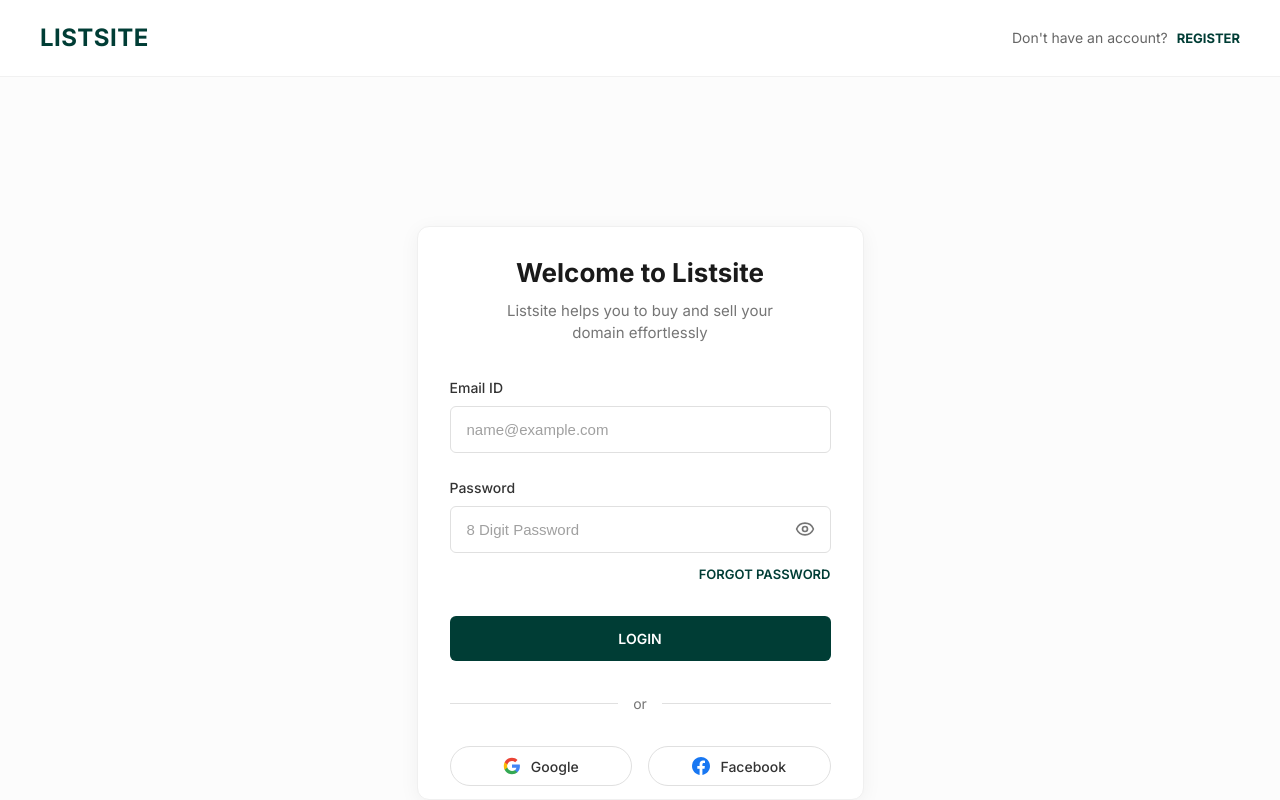
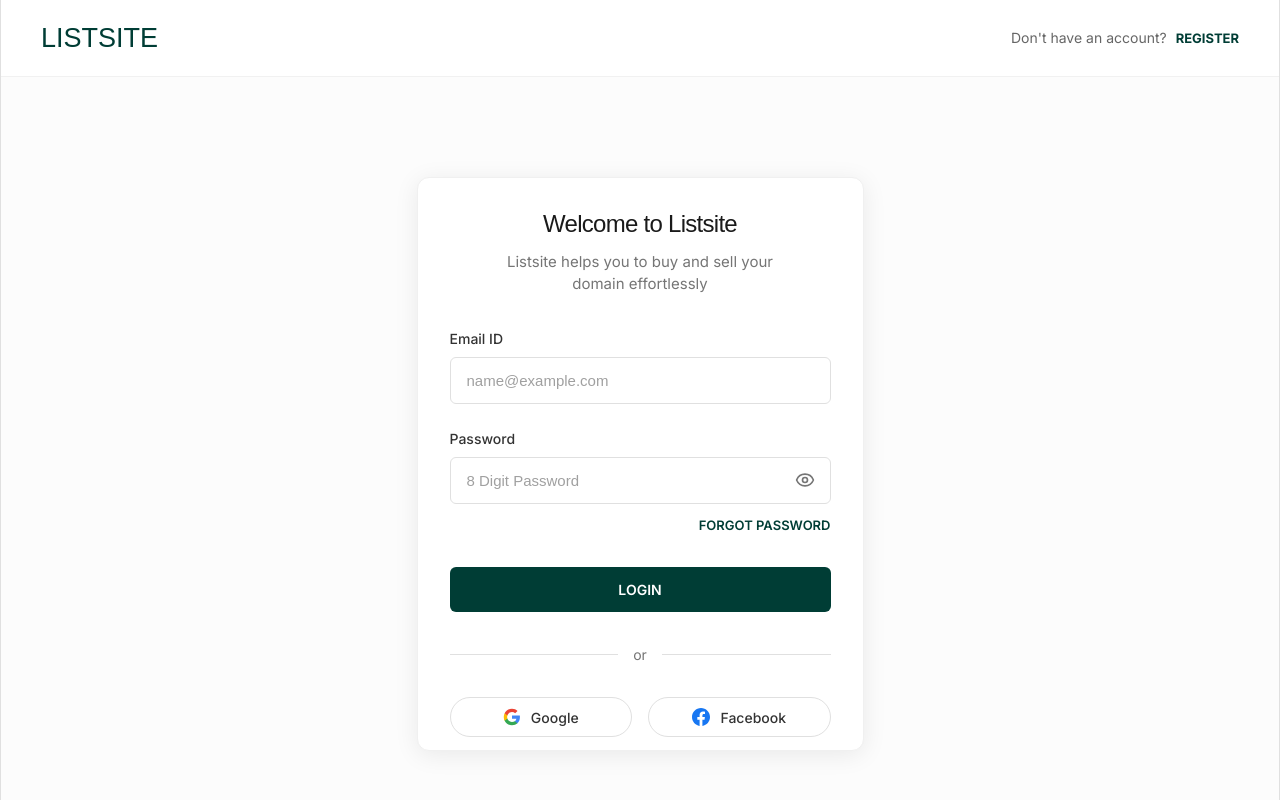
Before and after one commit to Akshay2310-cyber/listsite-web, a React (Vite) app: page /login in a window 1280 px wide. Built offline with nearby package versions, Linux system fonts and the light colour scheme; a web font is replaced by a local one.

Commit message:
feat: Adjust login page layout with centered content and borders, update navbar brand typography, and refine login card styling.

```diff
--- a/src/styles/Login.css
+++ b/src/styles/Login.css
@@ -1,11 +1,19 @@
-@import '../assets/fonts/general-sans/general-sans.css';
-
 .login-page {
     display: flex;
     flex-direction: column;
     min-height: 100vh;
     background-color: #ffffff;
     font-family: 'General Sans', 'Inter', system-ui, -apple-system, sans-serif;
+
+    /* Layout for centered bordered page */
+    max-width: 1440px;
+    width: 100%;
+    margin: 0 auto;
+
+    /* Borders */
+    border-left: 1px solid #e0e0e0;
+    border-right: 1px solid #e0e0e0;
+    box-sizing: border-box;
 }
 
 /* Navbar */
@@ -16,14 +24,27 @@
     padding: 20px 40px;
     background-color: #ffffff;
     border-bottom: 1px solid #f1f1f1;
+    /* Borders are handled by the parent page container to ensure continuity */
 }
 
 .nav-brand {
-    font-size: 24px;
-    font-weight: 700;
+    /* Precise dimensions requested */
+    width: 113px;
+    height: 36px;
+
+    font-family: 'General Sans', sans-serif;
+    font-size: 27px;
+    font-weight: 500;
+    font-style: normal;
+    /* "Medium" usually maps to 500 weight */
+    line-height: 100%;
+    letter-spacing: 0%;
     color: #003D35;
-    letter-spacing: 0.5px;
     text-transform: uppercase;
+
+    /* Flex alignment if needed, though block is fine */
+    display: flex;
+    align-items: center;
 }
 
 .nav-auth-link {
@@ -52,7 +73,8 @@
     justify-content: center;
     align-items: flex-start;
     /* Changed from center to allow custom top margin */
-    padding-top: 149px;
+    padding-top: 100px;
+    /* Reduced from 149px to move card "little up" */
     /* Matches top: 149px */
     background-color: #fcfcfc;
 }
@@ -73,7 +95,8 @@
     justify-content: flex-start;
     /* Or center internally? Usually forms top-align */
 
-    box-shadow: 0 4px 20px rgba(0, 0, 0, 0.05);
+    /* Updated shadow: "border should have shadow" - interpreting as a nice box shadow */
+    box-shadow: 0px 4px 24px rgba(0, 0, 0, 0.08);
     text-align: center;
     border: 1px solid #f0f0f0;
 
@@ -90,13 +113,26 @@
     display: flex;
     flex-direction: column;
     gap: 12px;
+    align-items: center;
+    /* Ensure title/subtitle centered */
 }
 
 .login-title {
-    font-size: 26px;
-    font-weight: 700;
+    /* Precise typography requested */
+    font-family: 'General Sans', sans-serif;
+    font-weight: 500;
+    /* Medium */
+    font-size: 24px;
+    line-height: 120%;
+    letter-spacing: -0.03em;
+    /* -3% */
+    text-align: center;
     color: #1a1a1a;
     margin: 0;
+
+    /* Width/Height from spec - using max-content or auto to avoid clipping */
+    width: auto;
+    /* width: 207px; Avoid hardcoding width that triggers wrapping unless visually required */
 }
 
 .login-subtitle {
```
